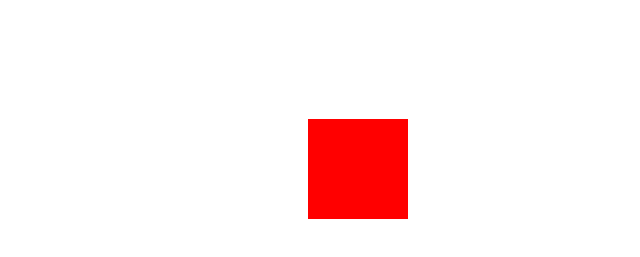
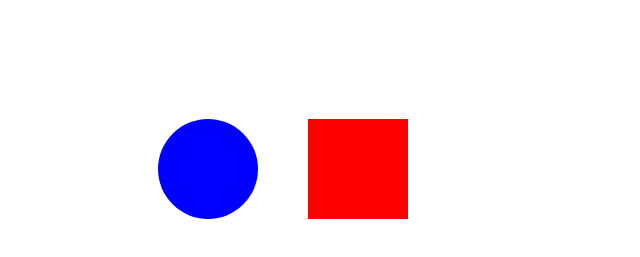
Before and after one commit to DundarKoray/free-code-camp, a plain HTML site: page Data Visualization Certification/index.html in a window 1280 px wide. Shown: the part 61-318 px from the top of the page, without its empty margins (0-640 px from the left). Drawn offline with Linux system fonts and the light colour scheme.

Commit message:
created a circle in svg

```diff
--- a/Data Visualization Certification/index.html
+++ b/Data Visualization Certification/index.html
@@ -10,6 +10,7 @@
     <h1>Rectangle</h1>
     <svg width="600" height="600">
         <rect x="300" y="100" fill="red" width="100" height="100"></rect>
+        <circle cx="200" cy="150" fill="blue" r="50"></circle>
     </svg>
 
 
```
Also changed, not shown: index.html (+1 -1 lines).
